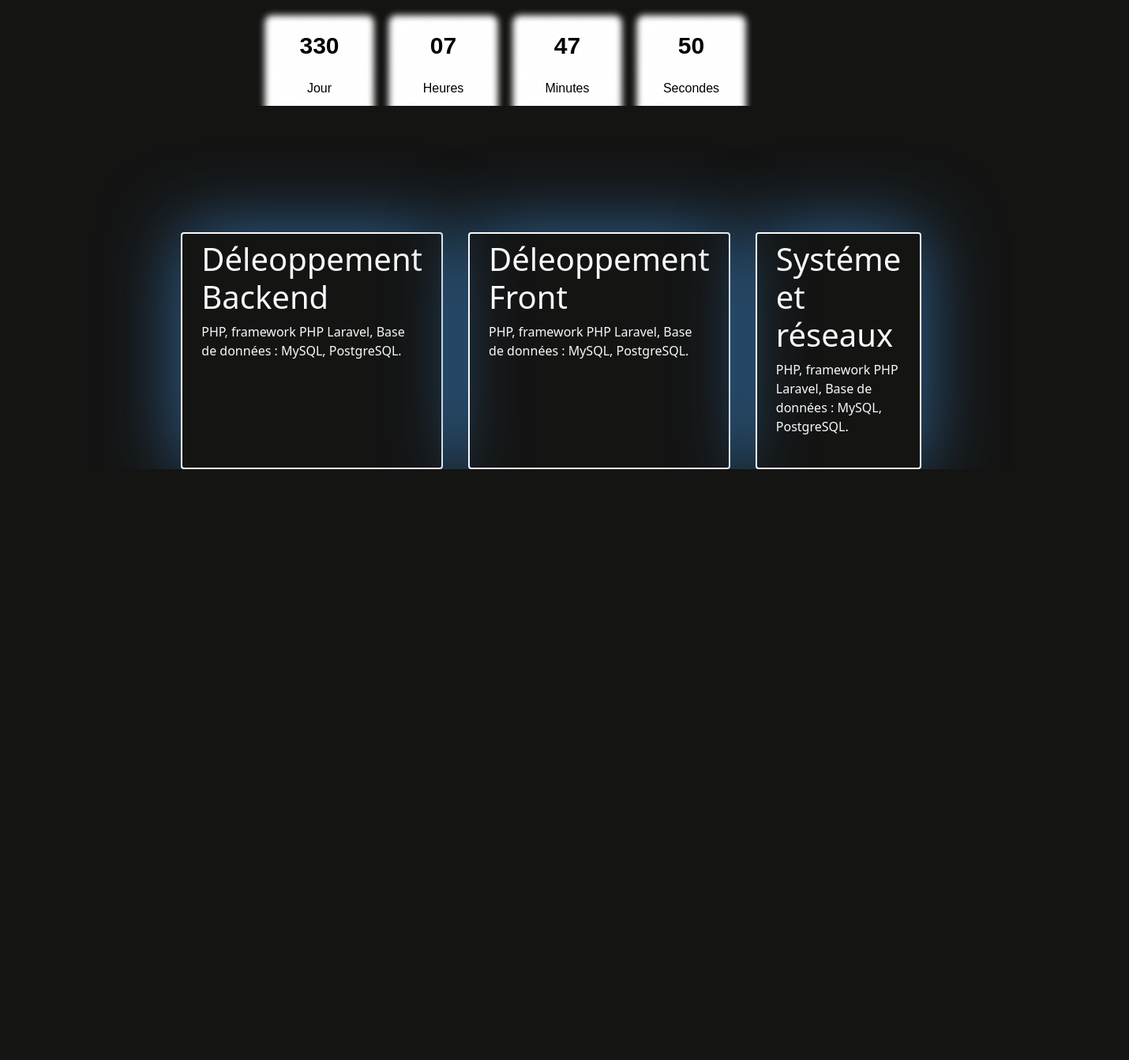
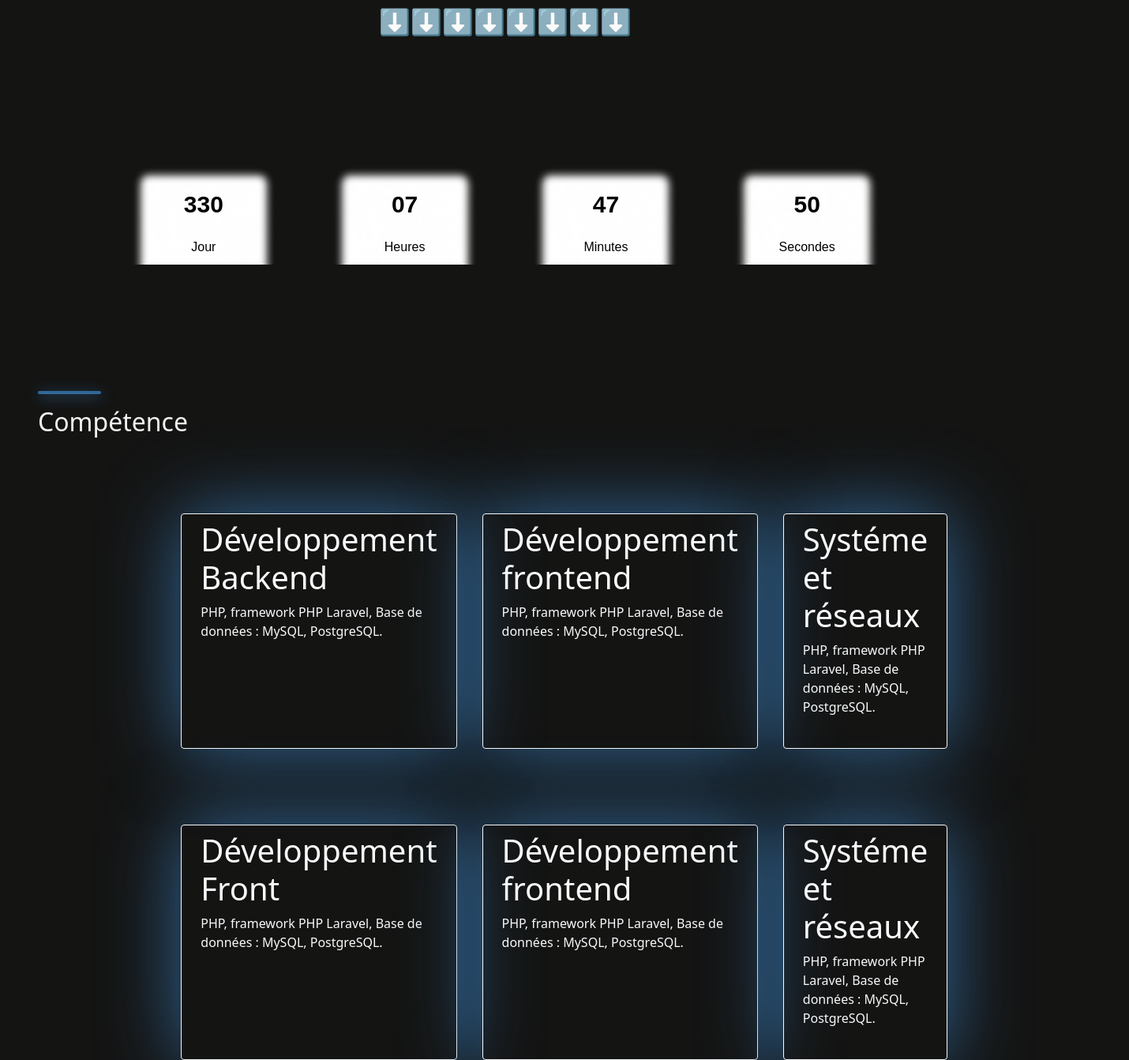
Before and after one commit to Anthony-Perriolat/cvPersonnel, a plain HTML site: page index.html in a window 1280 px wide. Shown: the part 451-1793 px from the top of the page at 79% size, 1430 px wide, since content can reach past the window. Before the commit the page ends 1045 px from the top, so only its background shows below. Drawn offline with nearby package versions, Linux system fonts and the light colour scheme.

Commit message:
End Day: 25/10

```diff
--- a/css/style.css
+++ b/css/style.css
@@ -1,5 +1,6 @@
 #body{
     background-color: #141413;
+    box-sizing: content-box;
 }
 header{
     height: 8rem;
@@ -7,6 +8,17 @@ header{
 .logoHeader{
     background-image: url("../img/logoHeader.png");
     background-size: cover;
+}
+.barre-flou:before {
+    display: block;
+    content: '';
+    width: 5rem;
+    height: .25rem;
+    background-color: #326899;
+    border-radius: 1rem;
+    margin-bottom: 1rem;
+    box-shadow: 0 .2rem 1rem #326899;
+    animation: border-title-top-animation 4s;
 }
 .back-flou{
     box-shadow: 0 0 6rem #326899;
@@ -17,6 +29,12 @@ header{
 .separateur{
     height: 10em;
 }
+.separateur1{
+    height: 6em;
+}
+.separateur2{
+    height: 3em;
+}
 /*#secondPage{*/
 /*    background-color: #141413;*/
 /*}*/
--- a/index.html
+++ b/index.html
@@ -12,48 +12,73 @@
 </head>
 <body id="body">
 <header class="row container-fluid mb-5">
-    <div class="col-2"><img class="img-fluid" src="img/logoHeader.png"></div>
+    <div class="col-3"><img class="img-fluid w-50" src="img/logoHeader.png"></div>
     <div class="col"></div>
 </header>
+<div class="separateur1"></div>
 <section id="accueil">
     <h2 class="text-center mb-5">Bonjour 👋‍, je m’appelle Anthony
         Perriolat, dévelppeur Web 💻 depuis
-        <br/> ⬇️⬇️⬇️⬇️⬇️⬇️⬇️⬇️ </h2>
+    </h2>
+        <div class="separateur1"></div>
+    <div class="text-center fs-2">⬇️⬇️⬇️⬇️⬇️⬇️⬇️⬇️</div>
     <div class="separateur"></div>
-    <div class="row">
-        <div class="col-3"></div>
-        <div class="col-6 container-fluid d-flex flex-row" id="clockdiv">
-            <div class="countdown container-fluid">
+    <div class="container">
+        <div class="col-4"></div>
+        <div class="container-fluid d-flex flex-row justify-content-evenly"  id="clockdiv">
+            <div class="countdown col-2">
                 <span class="days"></span>
                 <div class="smalltext">Jour</div>
             </div>
-            <div class="countdown container-fluid">
+            <div class="countdown col-2">
                 <span class="hours"></span>
                 <div class="smalltext">Heures</div>
             </div>
-            <div class="countdown container-fluid">
+            <div class="countdown col-2">
                 <span class="minutes"></span>
                 <div class="smalltext">Minutes</div>
             </div>
-            <div class="countdown container-fluid">
+            <div class="countdown col-2">
                 <span class="seconds"></span>
                 <div class="smalltext">Secondes</div>
             </div>
         </div>
-        <div class="col-3"></div>
+        <div class="col-4"></div>
     </div>
     <div class="separateur"></div>
     <section>
+        <div class="row">
+            <h2 class="barre-flou ms-5 mb-5">Compétence</h2>
+        </div>
+        <div class="separateur2"></div>
         <div class="d-flex flex-row">
             <div class="col-2"></div>
-            <div class="col p-4 pt-2 mx-3 border border-2 rounded border-light back-flou text-light"><h1>Déleoppement
-                Backend</h1>
+            <div class="col p-4 pt-2 mx-3 border border-1 rounded border-light back-flou text-light">
+                <h1>Développement Backend</h1>
+                <p>PHP, framework PHP Laravel, Base de données : MySQL, PostgreSQL.</p>
+            </div>
+            <div class="col p-4 pt-2 mx-3 border border-1 rounded border-light back-flou text-light">
+                <h1>Développement frontend</h1>
+                <p>PHP, framework PHP Laravel, Base de données : MySQL, PostgreSQL.</p>
+            </div>
+            <div class="col p-4 pt-2 mx-3 border border-1 rounded border-light back-flou text-light">
+                <h1>Systéme et réseaux</h1>
+                <p>PHP, framework PHP Laravel, Base de données : MySQL, PostgreSQL.</p>
+            </div>
+            <div class="col-2"></div>
+        </div>
+        <div class="separateur1"></div>
+        <div class="d-flex flex-row">
+            <div class="col-2"></div>
+            <div class="col p-4 pt-2 mx-3 border border-1 rounded border-light back-flou text-light">
+                <h1>Développement Front</h1>
+                <p>PHP, framework PHP Laravel, Base de données : MySQL, PostgreSQL.</p>
+            </div>
+            <div class="col p-4 pt-2 mx-3 border border-1 rounded border-light back-flou text-light">
+                <h1>Développement frontend</h1>
                 <p>PHP, framework PHP Laravel, Base de données : MySQL, PostgreSQL.</p></div>
-            <div class="col p-4 pt-2 mx-3 border border-2 rounded border-light back-flou text-light"><h1>Déleoppement
-                Front</h1>
-                <p>PHP, framework PHP Laravel, Base de données : MySQL, PostgreSQL.</p></div>
-            <div class="col p-4 pt-2 mx-3 border border-2 rounded border-light back-flou text-light"><h1>Systéme et
-                réseaux</h1>
+            <div class="col p-4 pt-2 mx-3 border border-1 rounded border-light back-flou text-light">
+                <h1>Systéme et réseaux</h1>
                 <p>PHP, framework PHP Laravel, Base de données : MySQL, PostgreSQL.</p></div>
             <div class="col-2"></div>
         </div>
```
